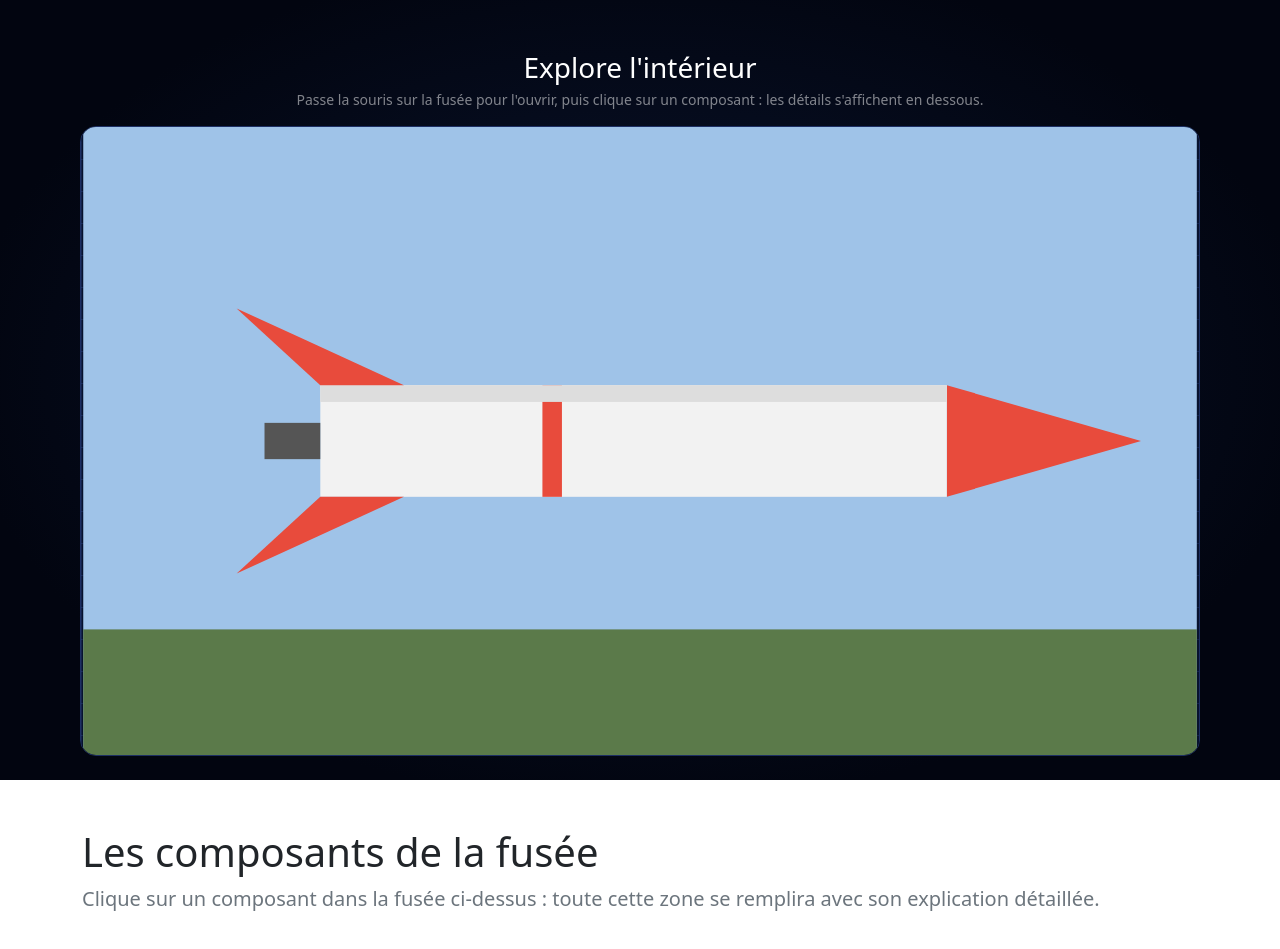
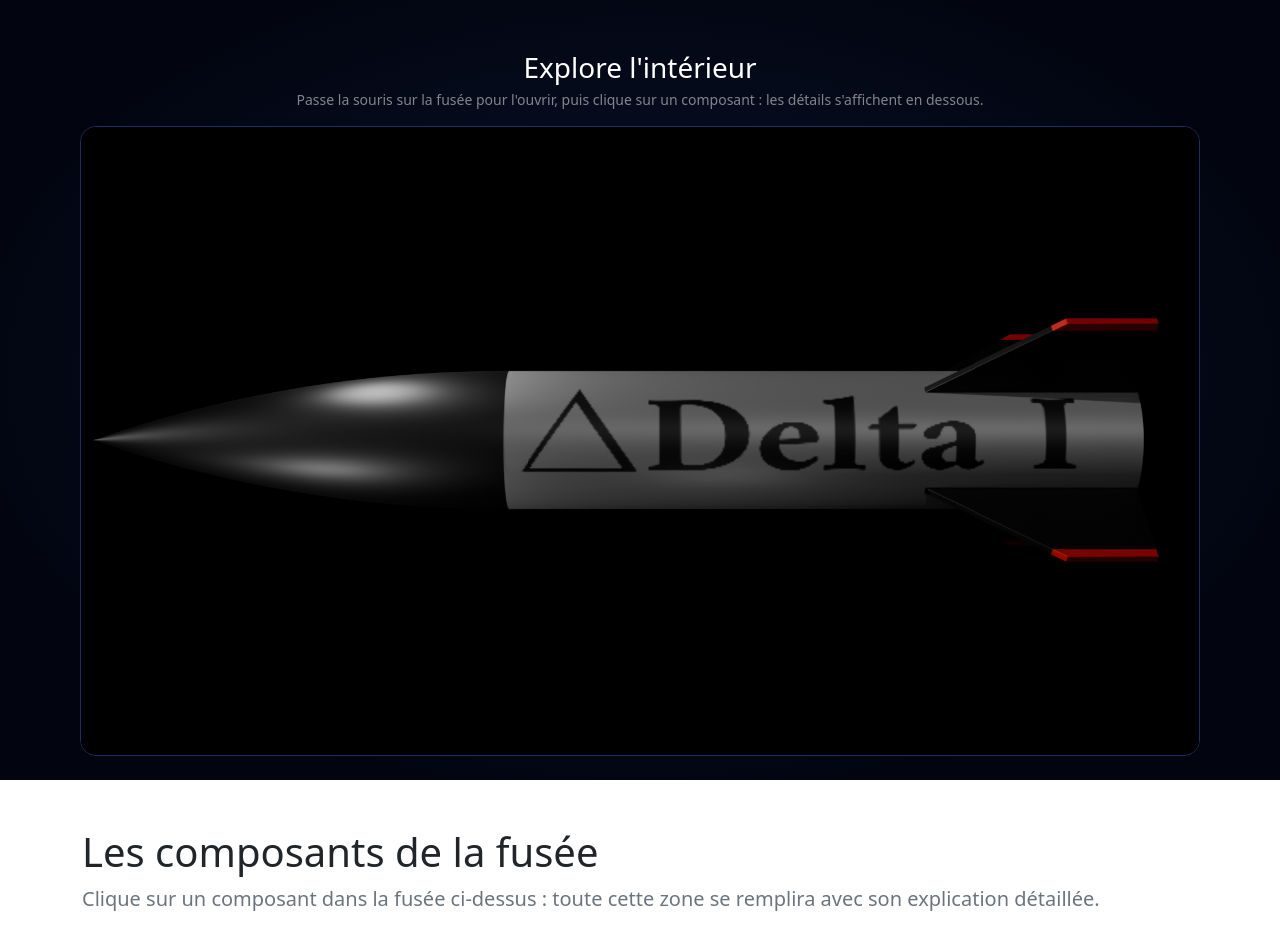
Before and after one commit to neodu52/site, a plain HTML site: page fusée2.html in a window 1280 px wide. Shown: the part 1480-2429 px from the top of the page. Drawn offline with nearby package versions, Linux system fonts and the light colour scheme.

Commit message:
image full

```diff
--- a/fusée2.html
+++ b/fusée2.html
@@ -135,7 +135,7 @@
    x / y : position du composant en % de l'image de la fusée.
    lead  : phrase d'accroche. image : photo du composant (optionnelle).
    specs : caractéristiques.  sections : autant de blocs titre + texte (HTML autorisé) que tu veux. */
-const PHOTO = 'fusee.jpg';
+const PHOTO = 'fusee_rendu.png';
 const N = 5, MAX_OPEN = 0.3, RADIUS = 0.25;
 
 const TODO = [{ title:'Rôle', text:'À compléter…' }, { title:'Conception', text:'À compléter…' }, { title:'Fabrication', text:'À compléter…' }];
```
Also changed, not shown: fusee_rendu.png (added).
